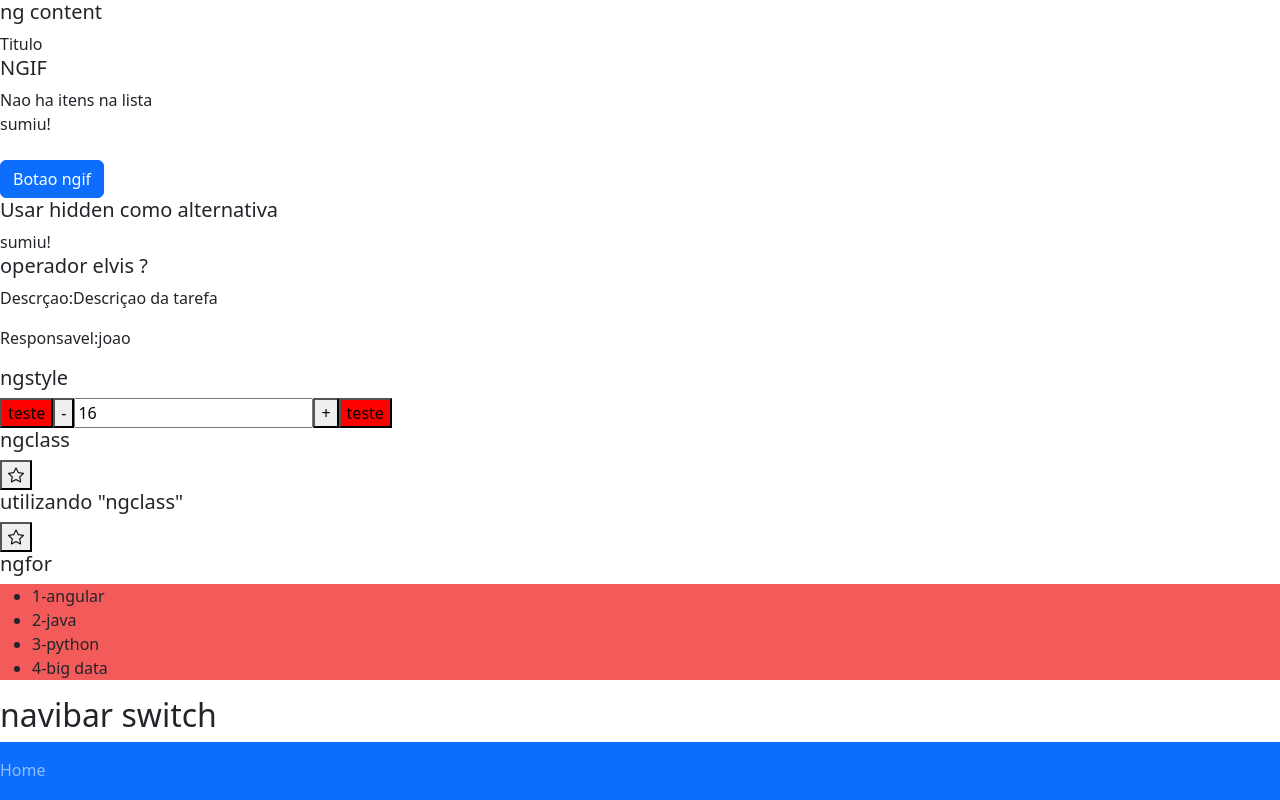
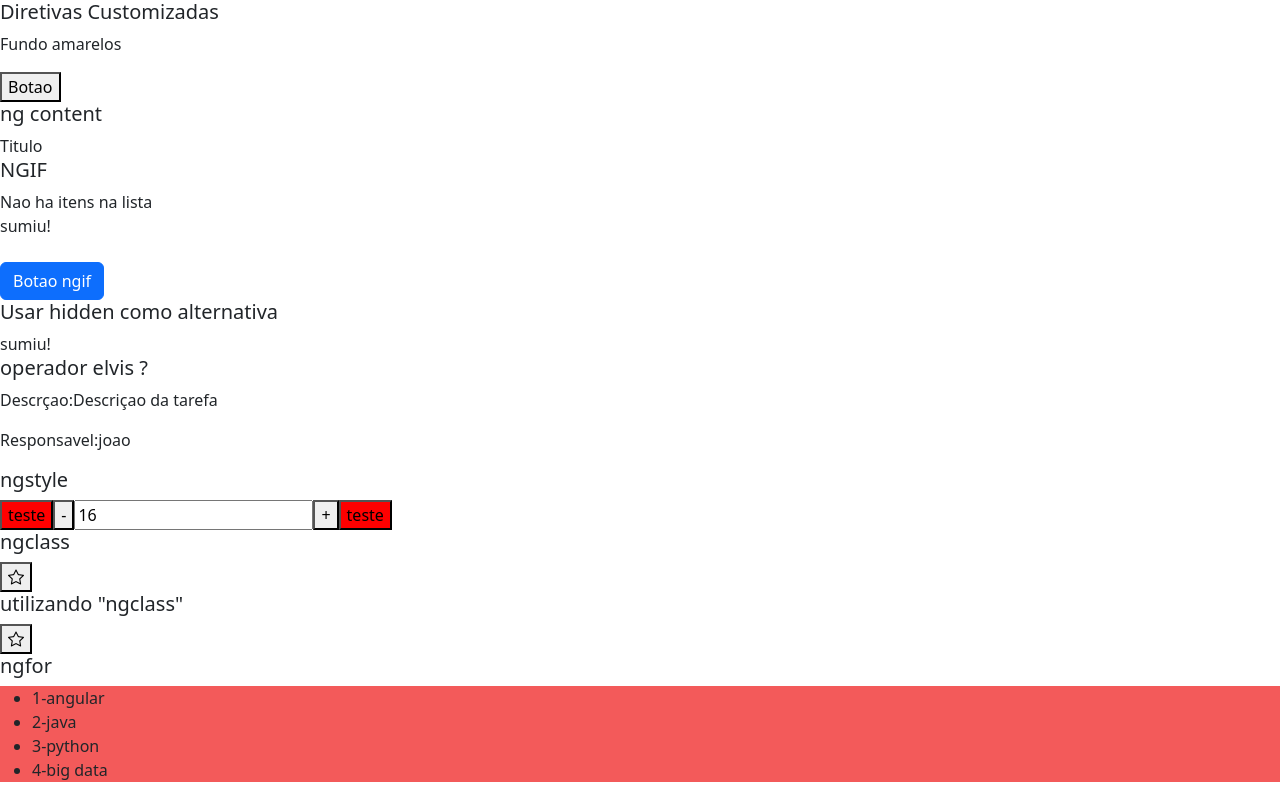
Before and after one commit to Joaocastro20/Angular, an Angular app: page / in a window 1280 px wide. Shown: the top 800 px of the page. Built offline with nearby package versions, Linux system fonts and the light colour scheme.

Commit message:
adicionar intro diretiva elementref renderer2

```diff
--- a/src/app/app.component.html
+++ b/src/app/app.component.html
@@ -1,3 +1,4 @@
+<app-diretivas-customizadas></app-diretivas-customizadas>
 <app-diretiva-ng-content><div class="titulo">Titulo</div> <app-diretiva-ngif class="corpo"></app-diretiva-ngif></app-diretiva-ng-content>
 <app-operador-elvis></app-operador-elvis>
 <app-diretiva-ngstyle></app-diretiva-ngstyle>
--- a/src/app/app.module.ts
+++ b/src/app/app.module.ts
@@ -20,6 +20,8 @@ import { DiretivaNgclassComponent } from './diretiva-ngclass/diretiva-ngclass.co
 import { DiretivaNgstyleComponent } from './diretiva-ngstyle/diretiva-ngstyle.component';
 import { OperadorElvisComponent } from './operador-elvis/operador-elvis.component';
 import { DiretivaNgContentComponent } from './diretiva-ng-content/diretiva-ng-content.component';
+import { FundoAmareloDirective } from './shared/fundo-amarelo.directive';
+import { DiretivasCustomizadasComponent } from './diretivas-customizadas/diretivas-customizadas.component';
 
 
 @NgModule({
@@ -36,7 +38,9 @@ import { DiretivaNgContentComponent } from './diretiva-ng-content/diretiva-ng-co
     DiretivaNgclassComponent,
     DiretivaNgstyleComponent,
     OperadorElvisComponent,
-    DiretivaNgContentComponent
+    DiretivaNgContentComponent,
+    FundoAmareloDirective,
+    DiretivasCustomizadasComponent
   ],
   imports: [
     BrowserModule,
--- /dev/null
+++ b/src/app/diretivas-customizadas/diretivas-customizadas.component.html
@@ -0,0 +1,3 @@
+<h5>Diretivas Customizadas</h5>
+<p appFundoAmarelo>Fundo amarelos</p>
+<button appFundoAmarelo>Botao</button>
--- /dev/null
+++ b/src/app/diretivas-customizadas/diretivas-customizadas.component.ts
@@ -0,0 +1,15 @@
+import { Component, OnInit } from '@angular/core';
+
+@Component({
+  selector: 'app-diretivas-customizadas',
+  templateUrl: './diretivas-customizadas.component.html',
+  styleUrls: ['./diretivas-customizadas.component.css']
+})
+export class DiretivasCustomizadasComponent implements OnInit {
+
+  constructor() { }
+
+  ngOnInit(): void {
+  }
+
+}
--- /dev/null
+++ b/src/app/shared/fundo-amarelo.directive.ts
@@ -0,0 +1,17 @@
+import { Directive,ElementRef,Renderer2 } from '@angular/core';
+
+@Directive({
+  selector: '[appFundoAmarelo]'
+})
+export class FundoAmareloDirective {
+
+  constructor(
+    //private elementRef:ElementRef
+    )
+    {
+    //console.log(this.elementRef)
+    //this.elementRef.nativeElement.style.backgroundColor = 'lightblue'
+      //this._renderer.setStyle(this.elementRef.nativeElement,'background-color','lightblue')
+   }
+
+}
```
Also changed, not shown: src/app/diretivas-customizadas/diretivas-customizadas.component.css (added), 2 other files (tests, documents, lock files or other folders).
